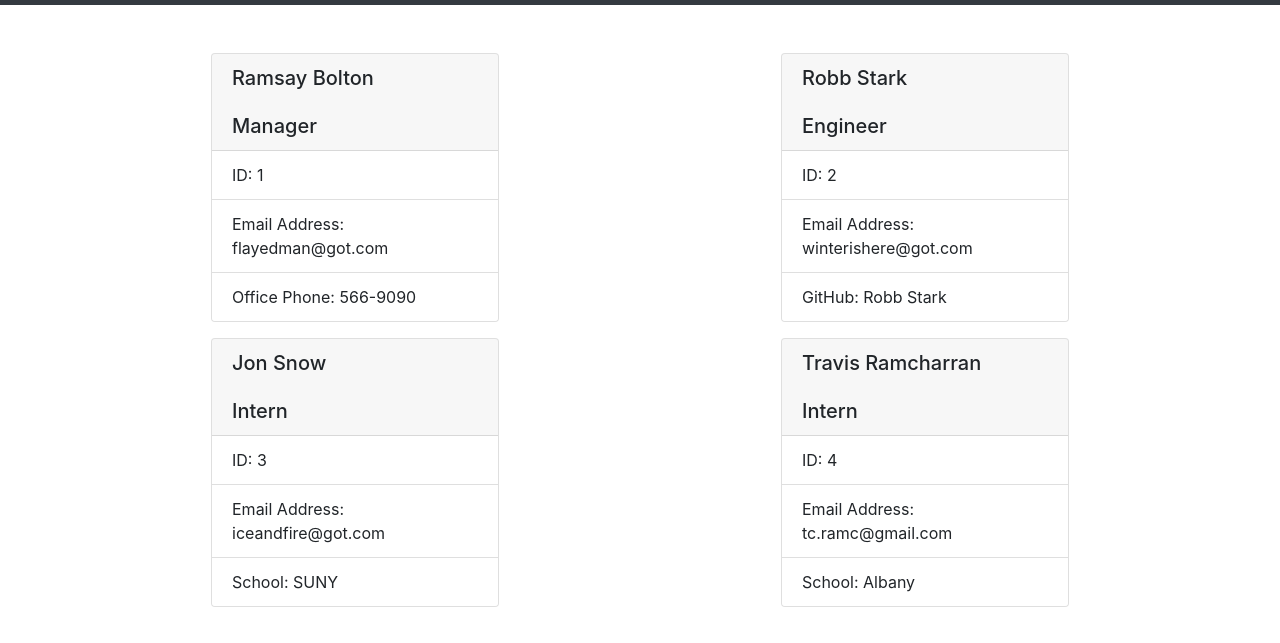
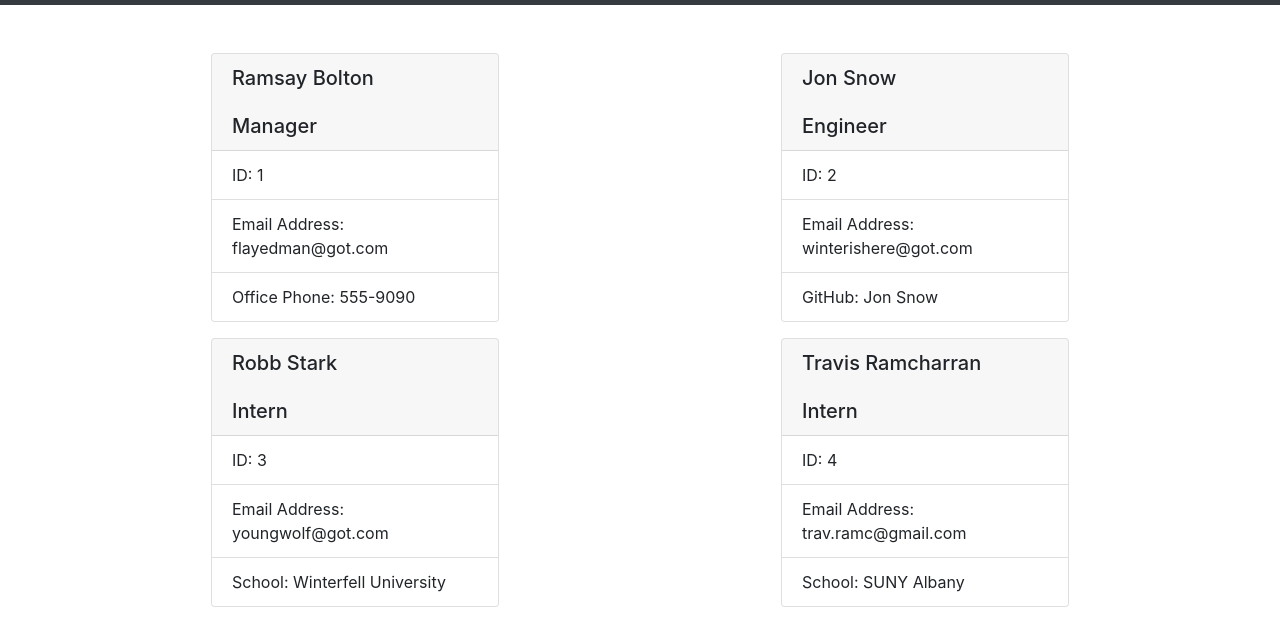
Before and after one commit to travisramcharran/team-profile-generator, a website: page output/team.html in a window 1280 px wide. Shown: the part 51-694 px from the top of the page. Drawn offline with nearby package versions, Linux system fonts and the light colour scheme.

```diff
--- a/output/team.html
+++ b/output/team.html
@@ -24,25 +24,25 @@
             <ul class="list-group list-group-flush">
                 <li class="list-group-item">ID: 1</li>
                 <li class="list-group-item">Email Address: flayedman@got.com</li>
-                <li class="list-group-item">Office Phone: 566-9090</li>
+                <li class="list-group-item">Office Phone: 555-9090</li>
             </ul>
             </div>
         </div><div class="col-6">
             <div class="card mx-auto mb-3" style="width: 18rem">
-            <h5 class="card-header">Robb Stark<br /><br />Engineer</h5>
+            <h5 class="card-header">Jon Snow<br /><br />Engineer</h5>
             <ul class="list-group list-group-flush">
                 <li class="list-group-item">ID: 2</li>
                 <li class="list-group-item">Email Address: winterishere@got.com</li>
-                <li class="list-group-item">GitHub: Robb Stark</li>
+                <li class="list-group-item">GitHub: Jon Snow</li>
             </ul>
             </div>
         </div><div class="col-6">
             <div class="card mx-auto mb-3" style="width: 18rem">
-            <h5 class="card-header">Jon Snow<br /><br />Intern</h5>
+            <h5 class="card-header">Robb Stark<br /><br />Intern</h5>
             <ul class="list-group list-group-flush">
                 <li class="list-group-item">ID: 3</li>
-                <li class="list-group-item">Email Address: iceandfire@got.com</li>
-                <li class="list-group-item">School: SUNY</li>
+                <li class="list-group-item">Email Address: youngwolf@got.com</li>
+                <li class="list-group-item">School: Winterfell University</li>
             </ul>
             </div>
         </div><div class="col-6">
@@ -50,8 +50,8 @@
             <h5 class="card-header">Travis Ramcharran<br /><br />Intern</h5>
             <ul class="list-group list-group-flush">
                 <li class="list-group-item">ID: 4</li>
-                <li class="list-group-item">Email Address: tc.ramc@gmail.com</li>
-                <li class="list-group-item">School: Albany</li>
+                <li class="list-group-item">Email Address: trav.ramc@gmail.com</li>
+                <li class="list-group-item">School: SUNY Albany</li>
             </ul>
             </div>
         </div> </div>
```
Also changed, not shown: README.md.
